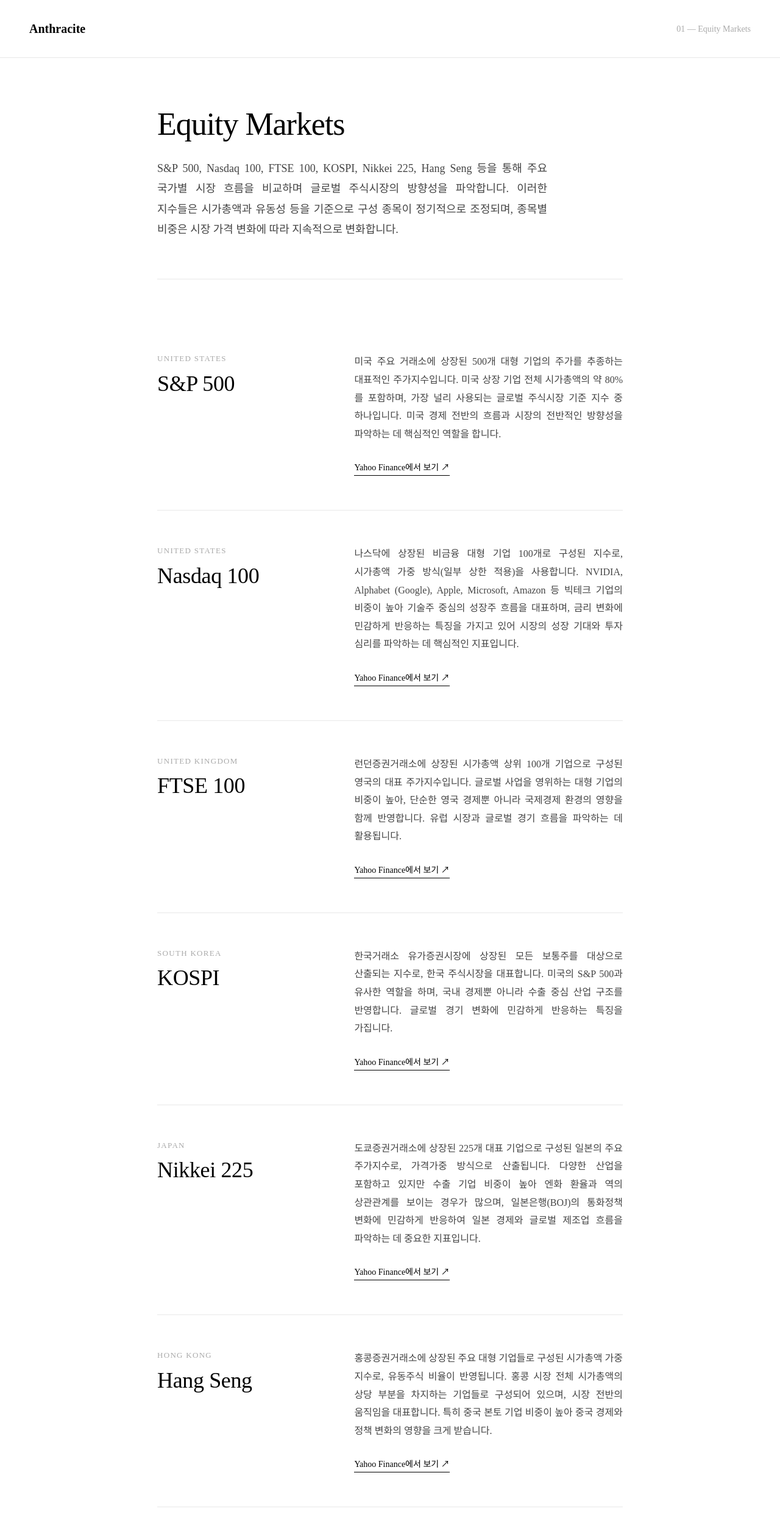
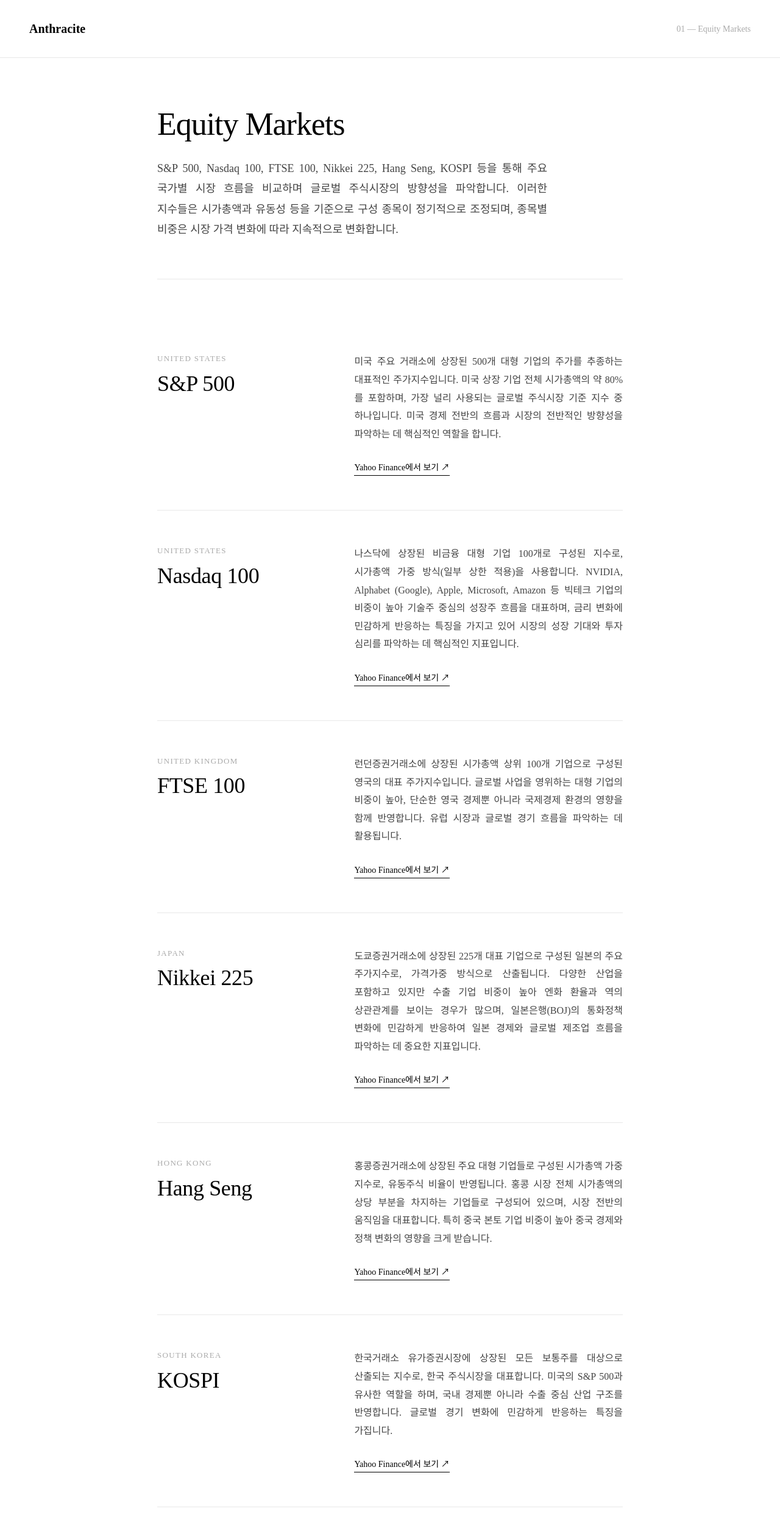
Before and after one commit to negamuster/yechanlee, a React (Vite) app: page /equity in a window 1280 px wide. Shown: the top 2510 px of the page at 61% size. Built offline with nearby package versions, Linux system fonts and the light colour scheme.

Commit message:
update pages

```diff
--- a/src/pages/Equity.tsx
+++ b/src/pages/Equity.tsx
@@ -20,12 +20,6 @@
     url: 'https://finance.yahoo.com/quote/%5EFTSE/',
   },
   {
-    name: 'KOSPI',
-    region: 'South Korea',
-    desc: '한국거래소 유가증권시장에 상장된 모든 보통주를 대상으로 산출되는 지수로, 한국 주식시장을 대표합니다. 미국의 S&P 500과 유사한 역할을 하며, 국내 경제뿐 아니라 수출 중심 산업 구조를 반영합니다. 글로벌 경기 변화에 민감하게 반응하는 특징을 가집니다.',
-    url: 'https://finance.yahoo.com/quote/%5EKS11/',
-  },
-  {
     name: 'Nikkei 225',
     region: 'Japan',
     desc: '도쿄증권거래소에 상장된 225개 대표 기업으로 구성된 일본의 주요 주가지수로, 가격가중 방식으로 산출됩니다. 다양한 산업을 포함하고 있지만 수출 기업 비중이 높아 엔화 환율과 역의 상관관계를 보이는 경우가 많으며, 일본은행(BOJ)의 통화정책 변화에 민감하게 반응하여 일본 경제와 글로벌 제조업 흐름을 파악하는 데 중요한 지표입니다.',
@@ -36,6 +30,12 @@
     region: 'Hong Kong',
     desc: '홍콩증권거래소에 상장된 주요 대형 기업들로 구성된 시가총액 가중 지수로, 유동주식 비율이 반영됩니다. 홍콩 시장 전체 시가총액의 상당 부분을 차지하는 기업들로 구성되어 있으며, 시장 전반의 움직임을 대표합니다. 특히 중국 본토 기업 비중이 높아 중국 경제와 정책 변화의 영향을 크게 받습니다.',
     url: 'https://finance.yahoo.com/quote/%5EHSI/',
+  },
+    {
+    name: 'KOSPI',
+    region: 'South Korea',
+    desc: '한국거래소 유가증권시장에 상장된 모든 보통주를 대상으로 산출되는 지수로, 한국 주식시장을 대표합니다. 미국의 S&P 500과 유사한 역할을 하며, 국내 경제뿐 아니라 수출 중심 산업 구조를 반영합니다. 글로벌 경기 변화에 민감하게 반응하는 특징을 가집니다.',
+    url: 'https://finance.yahoo.com/quote/%5EKS11/',
   },
 ]
 
@@ -57,7 +57,7 @@
           Equity Markets
         </h1>
         <p style={{ fontSize: '18px', lineHeight: '1.85', color: '#444', maxWidth: '640px', textAlign: 'justify', wordBreak: 'keep-all' }}>
-          S&P 500, Nasdaq 100, FTSE 100, KOSPI, Nikkei 225, Hang Seng 등을 통해 주요 국가별 시장 흐름을 비교하며 글로벌 주식시장의 방향성을 파악합니다. 이러한 지수들은 시가총액과 유동성 등을 기준으로 구성 종목이 정기적으로 조정되며, 종목별 비중은 시장 가격 변화에 따라 지속적으로 변화합니다.
+          S&P 500, Nasdaq 100, FTSE 100, Nikkei 225, Hang Seng, KOSPI 등을 통해 주요 국가별 시장 흐름을 비교하며 글로벌 주식시장의 방향성을 파악합니다. 이러한 지수들은 시가총액과 유동성 등을 기준으로 구성 종목이 정기적으로 조정되며, 종목별 비중은 시장 가격 변화에 따라 지속적으로 변화합니다.
         </p>
       </section>
 
```
